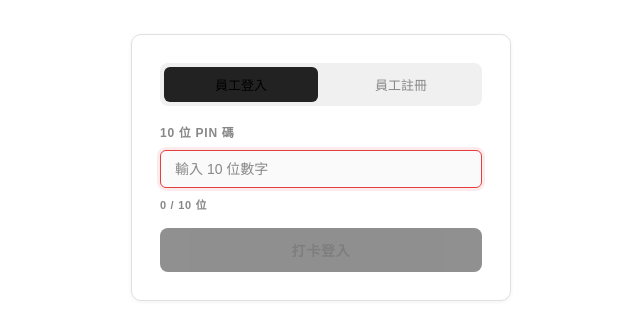
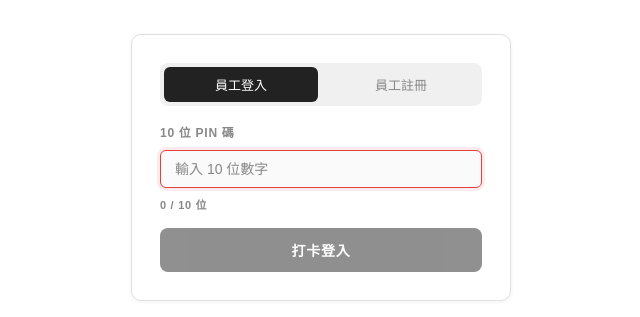
Before and after one commit to ericliu055376773/Time-Tracking-App, a React (Vite) app: page /login in a window 1280 px wide. Shown: the part 299-616 px from the top of the page, without its empty margins (319-959 px from the left). Built offline with nearby package versions, Linux system fonts and the light colour scheme; no server answers; the database is empty; the HTML template or start-up script is replaced by a standard one; a web font is replaced by a local one.

Commit message:
Update Login.jsx

```diff
--- a/src/components/Login.jsx
+++ b/src/components/Login.jsx
@@ -152,7 +152,7 @@ export default function Login() {
                 style={{
                   padding: '8px 0', borderRadius: 6, fontSize: 13, fontWeight: 500,
                   background: mode === key ? 'var(--amber)' : 'transparent',
-                  color: mode === key ? '#000' : 'var(--text-muted)',
+                  color: mode === key ? '#ffffff' : 'var(--text-muted)',
                 }}>
                 {label}
               </button>
@@ -221,6 +221,6 @@ const errStyle = {
 };
 const btnStyle = {
   padding: '12px', borderRadius: 8, fontSize: 14, fontWeight: 600,
-  background: 'var(--amber)', color: '#000', letterSpacing: '0.05em',
+  background: 'var(--amber)', color: '#ffffff', letterSpacing: '0.05em',
   cursor: 'pointer', border: 'none',
 };
```
